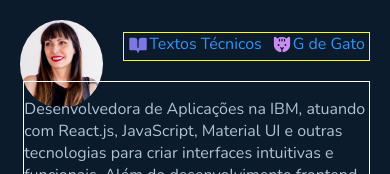
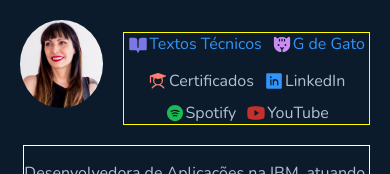
Before and after one commit to gdegato/gdegato, a React (Vite) app: page / in a window 390 px wide. Shown: the part 236-410 px from the top of the page. Built offline with nearby package versions, Linux system fonts and the light colour scheme; no server answers; a web font is replaced by a local one.

Commit message:
Ajustes estilização para responsividade dos links

```diff
--- a/src/components/Profile/index.tsx
+++ b/src/components/Profile/index.tsx
@@ -74,26 +74,26 @@ export function Profile() {
                                 </div>
                             </Link>
                         </div>
-                        <div className='location-profile'>
+                        <div className='link-container'>
                             <a className='link-linkedin' href='https://www.credly.com/users/rosele-fernandes' target='_blank'>
                                 <p>
                                     <Student size={20} color="#FA8072" weight="fill" />
                                     Certificados</p>
                             </a>
                         </div>
-                        <div className='location-profile'>
+                        <div className='link-container'>
                             <a className='link-linkedin' href='https://www.linkedin.com/in/roselefernandes/' target='_blank'>
                                 <p>
                                     <LinkedinLogo size={20} color="#3294F8" weight="fill" />
                                     LinkedIn</p></a>
                         </div>
-                        <div className='location-profile'>
+                        <div className='link-container'>
                             <a className='link-linkedin' href='https://open.spotify.com/intl-pt/artist/1Uzxo4SNzx8XPiXH8dy3Nm?si=VJVF4xwtSSGLDzPoWJqSgw' target='_blank'>
                                 <p>
                                     <SpotifyLogo size={20} color="#1db954" weight="fill" />
                                     Spotify</p></a>
                         </div>
-                        <div className='location-profile'>
+                        <div className='link-container'>
                             <a className='link-linkedin' href='https://www.youtube.com/@rosefernandes' target='_blank'>
                                 <p>
                                     <YoutubeLogo size={20} color="#c4302b" weight="fill" />
--- a/src/components/Profile/styles.ts
+++ b/src/components/Profile/styles.ts
@@ -34,11 +34,7 @@ export const GdeGatoProfile = styled.div`
     border: 1px solid white;
   }
 
-  @media (min-width: 576px) {
-    .location-profile {
-      display: unset;
-    }
-  }
+
 
   @media (min-width: 768px) {
     padding: 40px;
@@ -120,7 +116,6 @@ export const ProfileIdentityCompany = styled.div`
     .profile-description {
         margin-left: 0;
         margin-top: 20px;
-
     }
 }
 `;
```
